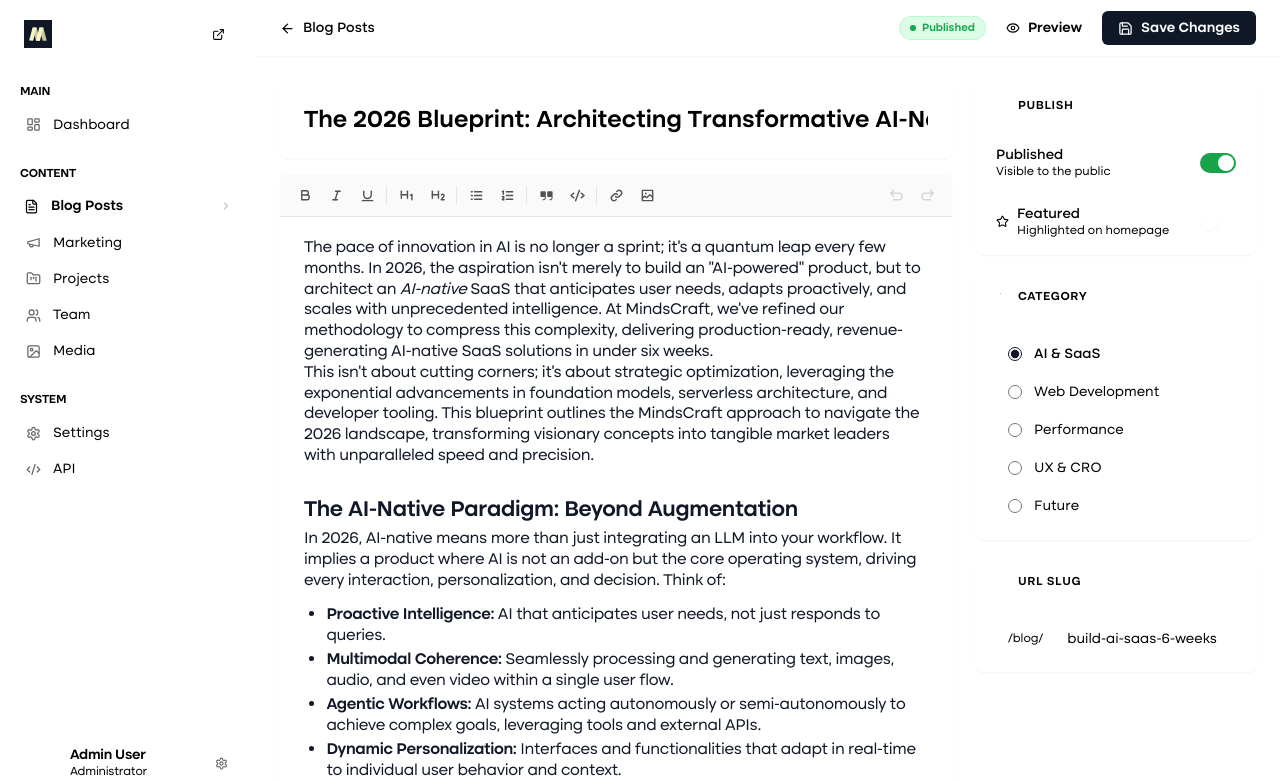
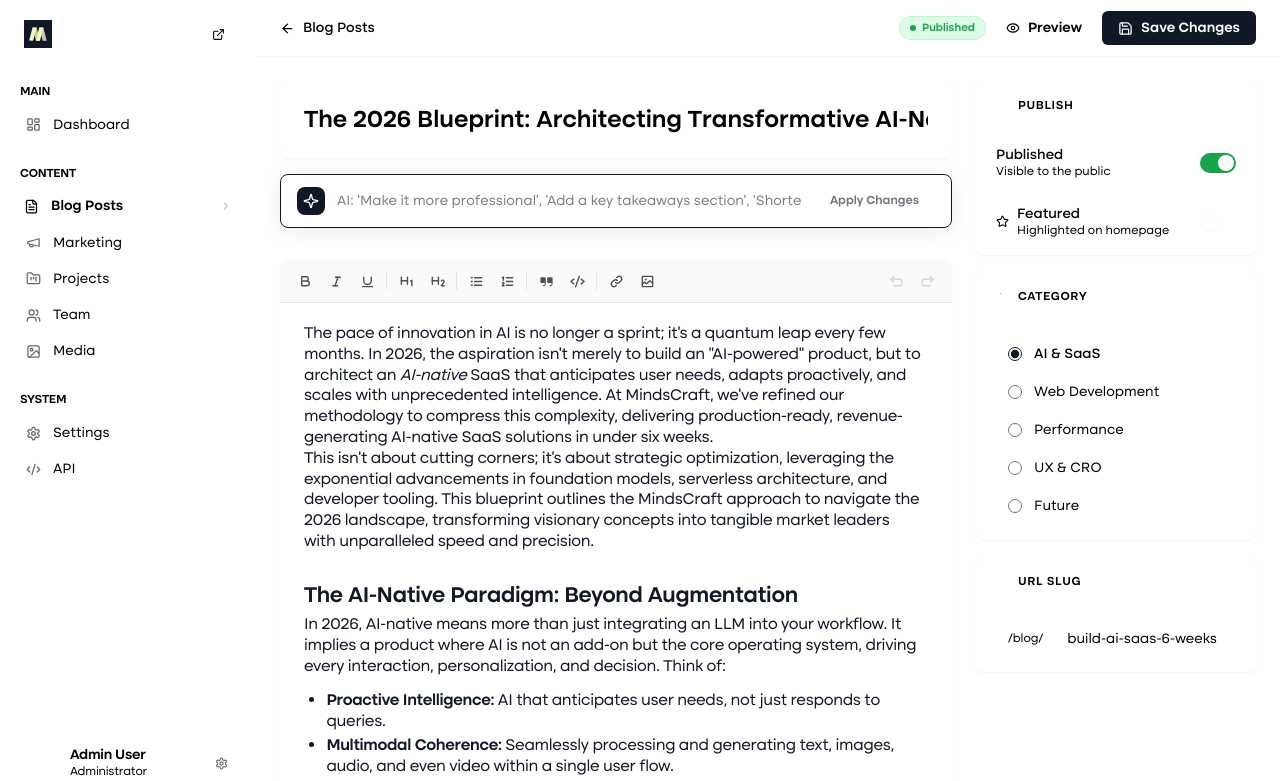
Before and after one commit to MindsCraft/mindscraft.dev, a Next.js app: page /admin/posts/edit/1 in a window 1280 px wide. Shown: the top 781 px of the page. Built offline with nearby package versions, Linux system fonts and the light colour scheme.

Commit message:
feat: unique AI images and conversational AI editor

```diff
--- a/src/app/admin/posts/edit/[id]/page.tsx
+++ b/src/app/admin/posts/edit/[id]/page.tsx
@@ -4,7 +4,7 @@ import { useState, useEffect, use } from 'react'
 import { useRouter } from 'next/navigation'
 import Link from 'next/link'
 import dynamic from 'next/dynamic'
-import { ArrowLeft, Save, Eye, CheckCircle, Star, Tag, FileText, Globe } from 'lucide-react'
+import { ArrowLeft, Save, Eye, CheckCircle, Star, Tag, FileText, Globe, Sparkle, Loader2 } from 'lucide-react'
 import styles from '@/styles/admin/pages/posts.module.css'
 import Loading from '../../new/loading'
 
@@ -105,7 +105,7 @@ export default function EditPostPage({ params }: { params: Promise<{ id: string
         body: JSON.stringify(formData),
       })
       if (!response.ok) throw new Error('Failed to update post')
-      setSaveSuccess(true)
+        setSaveSuccess(true)
       setTimeout(() => setSaveSuccess(false), 3000)
       router.refresh()
     } catch (error) {
@@ -113,6 +113,38 @@ export default function EditPostPage({ params }: { params: Promise<{ id: string
       alert('Failed to save changes')
     } finally {
       setIsSubmitting(false)
+    }
+  }
+
+  // ── AI REFINEMENT LOGIC ──
+  const [aiInstruction, setAiInstruction] = useState('')
+  const [isAiRefining, setIsAiRefining] = useState(false)
+
+  const handleAiRefine = async () => {
+    if (!aiInstruction.trim()) return
+    setIsAiRefining(true)
+    try {
+      const res = await fetch('/api/admin/edit-post-ai', {
+        method: 'POST',
+        headers: { 'Content-Type': 'application/json' },
+        body: JSON.stringify({
+          content: formData.content,
+          title: formData.title,
+          instruction: aiInstruction
+        })
+      })
+      const data = await res.json()
+      if (data.success) {
+        setFormData(prev => ({ ...prev, content: data.refinedContent }))
+        setAiInstruction('')
+      } else {
+        alert(data.error || 'Failed to refine content')
+      }
+    } catch (err) {
+      console.error(err)
+      alert('AI refinement failed')
+    } finally {
+      setIsAiRefining(false)
     }
   }
 
@@ -148,6 +180,28 @@ export default function EditPostPage({ params }: { params: Promise<{ id: string
           <div className={styles.editMainCol}>
             <div className={styles.editCard} style={{ padding: 'var(--space-6)' }}>
               <input type="text" name="title" placeholder="Post title..." required value={formData.title} onChange={handleChange} style={{ width: '100%', fontSize: 'var(--text-2xl)', fontWeight: 'var(--font-bold)', border: 'none', outline: 'none', color: 'var(--color-text-primary)', backgroundColor: 'transparent', lineHeight: 'var(--leading-tight)' }} />
+            </div>
+
+            {/* AI COMMANDS DOCK */}
+            <div style={{ backgroundColor: 'var(--color-background)', border: '1px solid var(--color-primary)', borderRadius: 'var(--radius-lg)', padding: '12px 16px', marginBottom: 'var(--space-4)', display: 'flex', gap: 'var(--space-3)', alignItems: 'center', boxShadow: '0 4px 20px rgba(16, 24, 40, 0.08)' }}>
+              <div style={{ backgroundColor: 'var(--color-primary)', color: 'white', padding: '6px', borderRadius: '8px', display: 'flex' }}><Sparkle size={16} /></div>
+              <input
+                type="text"
+                value={aiInstruction}
+                onChange={(e) => setAiInstruction(e.target.value)}
+                onKeyDown={(e) => { if (e.key === 'Enter') { e.preventDefault(); handleAiRefine(); }}}
+                placeholder="AI: 'Make it more professional', 'Add a key takeaways section', 'Shorten the introduction'..."
+                style={{ flex: 1, border: 'none', background: 'transparent', outline: 'none', fontSize: 'var(--text-sm)', color: 'var(--color-text-primary)' }}
+              />
+              <button
+                type="button"
+                onClick={handleAiRefine}
+                disabled={isAiRefining || !aiInstruction.trim()}
+                className={styles.btnSecondary}
+                style={{ padding: '6px 16px', fontSize: 'var(--text-xs)', borderColor: 'var(--color-primary)', color: 'var(--color-primary)', fontWeight: 600 }}
+              >
+                {isAiRefining ? <span style={{ display: 'flex', alignItems: 'center', gap: '8px' }}><Loader2 size={12} className={styles.spin} /> Refining...</span> : 'Apply Changes'}
+              </button>
             </div>
 
             <div style={{ border: '1px solid var(--color-border)', borderRadius: 'var(--radius-lg)', boxShadow: 'var(--shadow-xs)', overflow: 'hidden' }}>
--- /dev/null
+++ b/src/app/api/admin/edit-post-ai/route.ts
@@ -0,0 +1,48 @@
+import { NextResponse } from 'next/server';
+import { GoogleGenerativeAI } from '@google/generative-ai';
+
+export async function POST(req: Request) {
+  try {
+    const GEMINI_API_KEY = process.env.GEMINI_API_KEY;
+    if (!GEMINI_API_KEY) {
+      return NextResponse.json({ error: 'GEMINI_API_KEY is missing' }, { status: 500 });
+    }
+
+    const { content, title, instruction } = await req.json();
+
+    const genAI = new GoogleGenerativeAI(GEMINI_API_KEY);
+    const model = genAI.getGenerativeModel({ model: 'gemini-2.5-flash' });
+
+    const prompt = `
+    You are an expert editor at "MindsCraft", a top-tier software agency.
+    You are editing an existing blog post.
+
+    Current Title: ${title}
+    Current HTML Content:
+    ${content}
+
+    User Instruction: "${instruction}"
+
+    Action: Refine the content based on the instruction. Keep the same structure and tone unless asked otherwise.
+    Ensure the HTML remains clean and high-quality.
+
+    Output: Return ONLY the raw HTML content string with NO triple backticks or conversational text.
+    `;
+
+    const result = await model.generateContent(prompt);
+    const response = await result.response;
+    const refinedHtml = response.text().trim();
+
+    return NextResponse.json({
+      success: true,
+      refinedContent: refinedHtml
+    });
+
+  } catch (error: any) {
+    console.error('AI Editing Error:', error);
+    return NextResponse.json({
+      error: 'Failed to refine content',
+      details: error.message
+    }, { status: 500 });
+  }
+}
--- a/src/app/api/admin/generate-post/route.ts
+++ b/src/app/api/admin/generate-post/route.ts
@@ -14,8 +14,9 @@ const blogPostSchema: Schema = {
     category: { type: SchemaType.STRING, description: "Category string, matching one of: AI & SaaS, Web Development, Performance, UX & CRO, Future" },
     content: { type: SchemaType.STRING, description: "Full HTML string of the blog post body. Use semantic tags (<h2>, <p>, <ul>, <blockquote>)." },
     readTime: { type: SchemaType.STRING, description: "e.g. '5 min read'" },
+    imageSearchTerm: { type: SchemaType.STRING, description: "3-4 highly descriptive, unique keywords for Unsplash images related specifically to this blog topic. (e.g., 'cybernetic-brain-neon-circuits')" },
   },
-  required: ["title", "slug", "description", "category", "content", "readTime"]
+  required: ["title", "slug", "description", "category", "content", "readTime", "imageSearchTerm"]
 };
 
 export async function POST(req: Request) {
@@ -89,7 +90,7 @@ export async function POST(req: Request) {
       status: 'Draft', // AI always writes to Draft first!
       featured: false,
       author: { name: 'MindsCraft AI', avatar: 'MA' },
-      image: `https://images.unsplash.com/photo-1518770660439-4636190af475?auto=format&fit=crop&q=80&w=1000&seed=${Date.now()}`
+      image: `https://images.unsplash.com/photo-1518770660439-4636190af475?auto=format&fit=crop&q=80&w=1000&${generatedPost.imageSearchTerm || 'tech'}`
     };
 
     // Save to our static JSON DB
```
